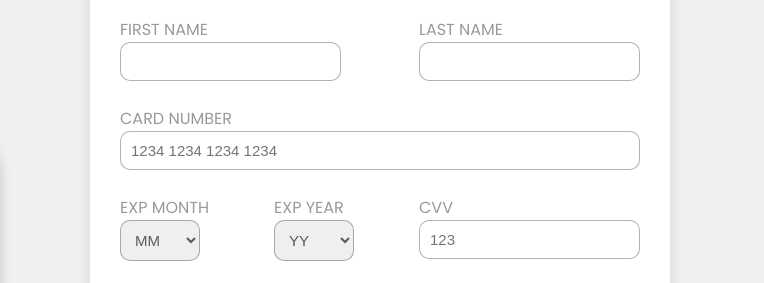
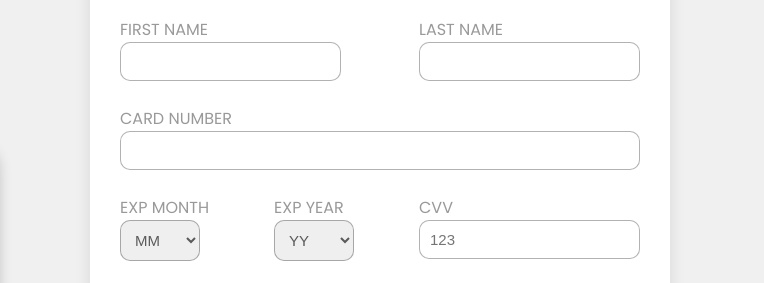
Before and after one commit to helenastra/credit-card, a plain HTML site: page index.html in a window 1280 px wide. Shown: the part 126-409 px from the top of the page, 516-1280 px from the left. Drawn offline with Linux system fonts and the light colour scheme.

Commit message:
index.html

```diff
--- a/index.html
+++ b/index.html
@@ -66,7 +66,7 @@
 
                 <div class='element'>
                     <label for='number-input'>Card Number</label>
-                    <input id='number-input' name='number-input' type='text' minlength="20" maxlength="20" placeholder="1234 1234 1234 1234"/>
+                    <input id='number-input' name='number-input' type='text' minlength="16" maxlength="16"/>
                 </div>
 
                 <div class="same-row">
```
